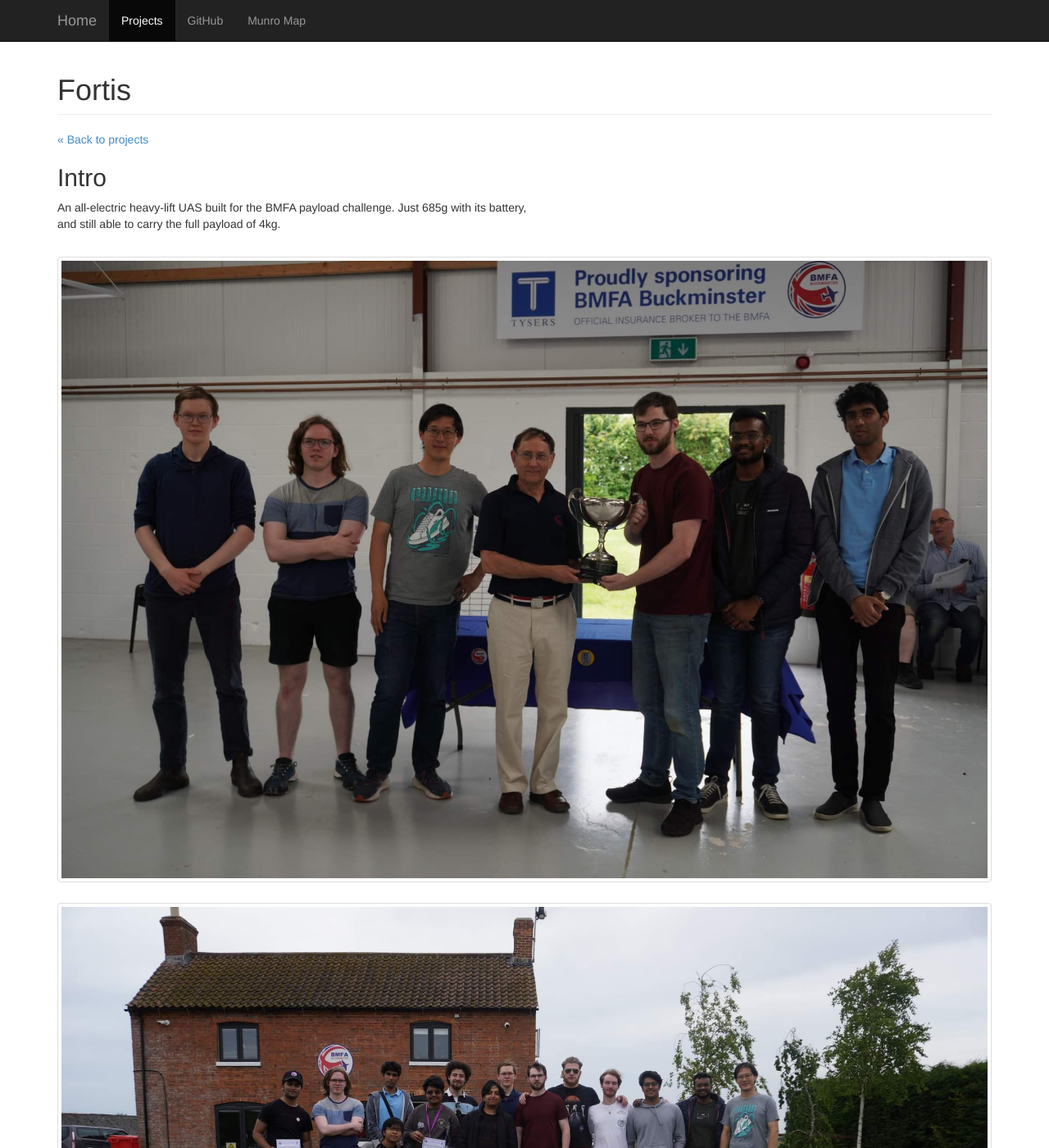
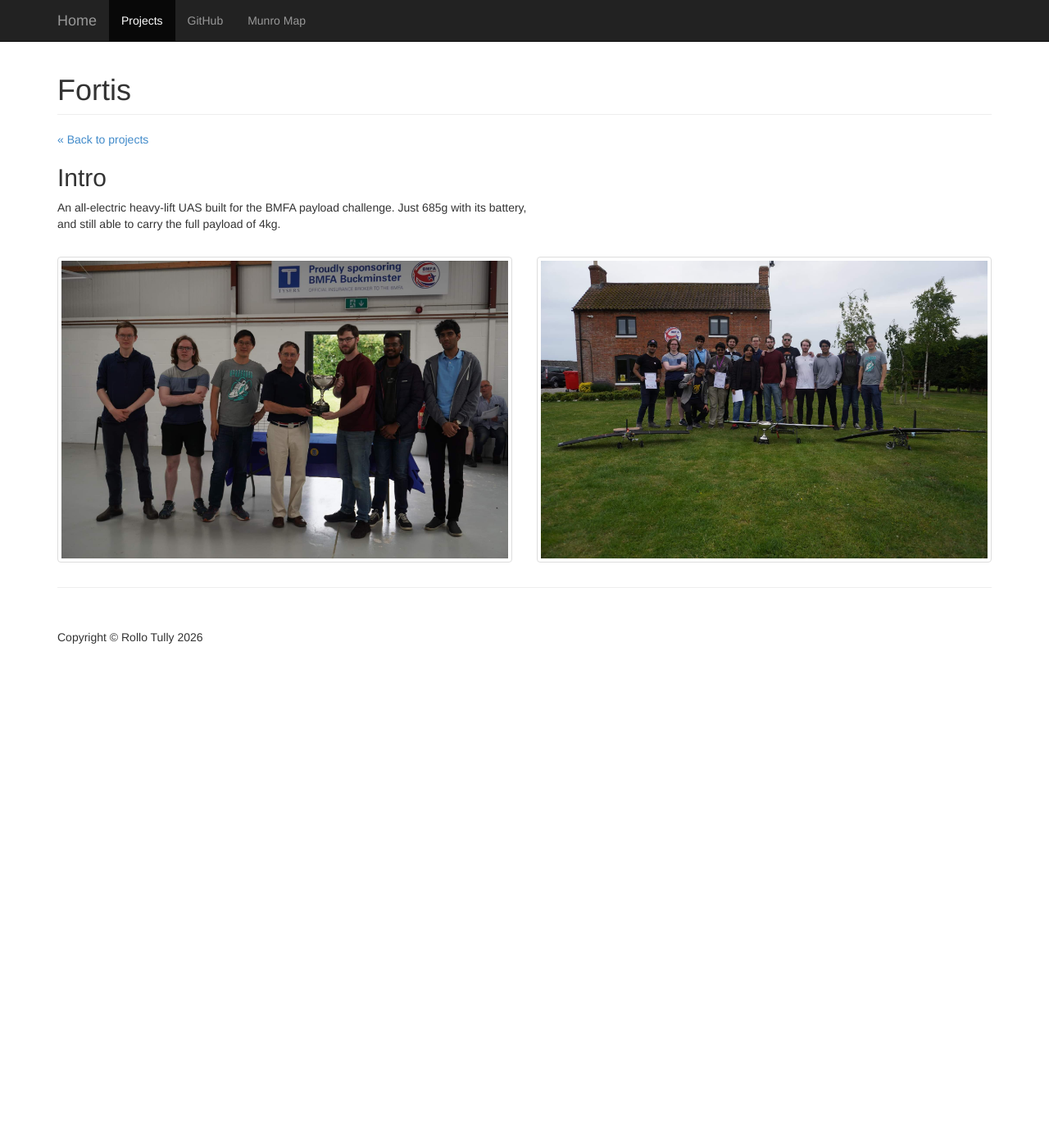
Before and after one commit to RolloTully/RolloTully.github.io, a Jekyll site: the page built from projects/fortis.html, in a window 1280 px wide and 1400 px high. Shown: the whole window at 82% size. Built offline with Jekyll 4.4.1, drawn with Linux system fonts in a browser that asks for light colours.

Commit message:
caption changes

```diff
--- a/_data/bio.yml
+++ b/_data/bio.yml
@@ -1,9 +1,9 @@
 name: Rollo Tully
 headshot: /Images/headshot.jpg
-# Keep |- to preserve newlines; blank lines separate paragraphs.
+# Keep |- to preserve newlines. Markdown links are supported too.
 blurb: |-
   Hello! Welcome to my super legit web 2.0 project portfolio, featuring only the finest formatting 2001 has to offer. Here you can find some of the more successful projects I've worked on, either on my own or with teams of friends and colleagues.
 
   This page gets updated from time to time as projects mature into things I feel are worthy of seeing the light of day. I hope it goes without saying that behind this site is a graveyard of failed projects that may or may not be propped up again one day. Those that got anywhere live on my GitHub as messy codebases. Feel free to dig around.
 
-  I'm currently a PhD candidate at the University of Manchester's Digital Manufacturing Lab. My work focuses on using computational methods to design passively morphing adaptive flow actuators (very fancy bendy propellers).
+  I'm currently a PhD candidate at the University of Manchester's [Digital Manufacturing Lab](https://digitalmanufacturing.uk/). My work focuses on using computational methods to design passively morphing adaptive flow actuators (very fancy bendy propellers).
--- /dev/null
+++ b/_data/captions.yml
@@ -0,0 +1,6 @@
+# Optional captions for gallery photos and videos.
+# Use the project id from projects.yml, then the exact filename (case matters).
+# Omit an entry or leave it empty to show the media without a caption.
+# Example: PICT0041.JPG: "Add your caption here."
+goobers:
+  PICT0041.JPG: ""
--- a/_layouts/gallery.html
+++ b/_layouts/gallery.html
@@ -23,14 +23,15 @@ layout: default
       {% if site.image_extensions contains extension or video_type %}
         {% assign media_count = media_count | plus: 1 %}
         {% assign media_url = file.path | url_encode | replace: '+', '%20' | replace: '%2F', '/' | relative_url %}
+        {% assign filename = file.path | split: '/' | last %}
+        {% assign caption = site.data.captions[project.id][filename] %}
+        <figure class="gallery-item">
           {% if video_type %}
-          <div class="gallery-video">
             <video class="img-thumbnail" controls controlslist="nodownload" playsinline preload="metadata"
                    aria-label="{{ project.name | escape }} video: {{ file.basename | escape }}">
               <source src="{{ media_url }}" type="{{ video_type }}">
               Your browser does not support video playback.
             </video>
-          </div>
           {% else %}
             <a class="gallery-photo" href="{{ media_url }}">
               <img class="img-responsive img-thumbnail" src="{{ media_url }}"
@@ -38,12 +39,18 @@ layout: default
                    loading="lazy" decoding="async">
             </a>
           {% endif %}
+          {% if caption and caption != '' %}
+            <figcaption class="text-muted">{{ caption | escape }}</figcaption>
+          {% endif %}
+        </figure>
       {% endif %}
     {% endif %}
   {% endfor %}
   {% if media_count == 0 %}
+    <div class="gallery-item">
       <img class="img-responsive img-thumbnail" src="{{ '/Images/project-placeholder.svg' | relative_url }}"
            alt="{{ project.name | escape }}: photo to add" width="700" height="400">
       <p class="text-muted">No photos or videos yet.</p>
+    </div>
   {% endif %}
 </div>
--- a/css/3-col-portfolio.css
+++ b/css/3-col-portfolio.css
@@ -54,10 +54,20 @@ body {
 	margin-bottom: 30px;
 }
 
-.gallery-photo,
-.gallery-video {
+.project-gallery {
+	display: grid;
+	grid-template-columns: repeat(2, minmax(0, 1fr));
+	gap: 25px 30px;
+	align-items: start;
+}
+
+.gallery-item {
+	min-width: 0;
+	margin: 0;
+}
+
+.gallery-photo {
 	display: block;
-	margin-bottom: 25px;
 }
 
 .project-gallery img,
@@ -68,8 +78,20 @@ body {
 
 .project-gallery video {
 	width: 100%;
-	max-height: 80vh;
+	max-height: 50vh;
 	object-fit: contain;
+}
+
+.project-gallery figcaption {
+	margin-top: 5px;
+	text-align: center;
+	white-space: pre-line;
+}
+
+@media (max-width: 767px) {
+	.project-gallery {
+		grid-template-columns: 1fr;
+	}
 }
 
 footer {
--- a/index.html
+++ b/index.html
@@ -16,7 +16,7 @@ project_limit: 3
   <div class="col-sm-9">
     <h2 id="bio-heading">Bio</h2>
     <h3>{{ site.data.bio.name | escape }}</h3>
-    <p>{{ site.data.bio.blurb | escape | replace: '\n', '<br />' | newline_to_br }}</p>
+    <div class="bio-blurb">{{ site.data.bio.blurb | replace: '\n', '<br />' | newline_to_br | markdownify }}</div>
   </div>
 </section>
 
```
Also changed, not shown: 1 other file. Lines whose indentation alone changed are shown as unchanged.
